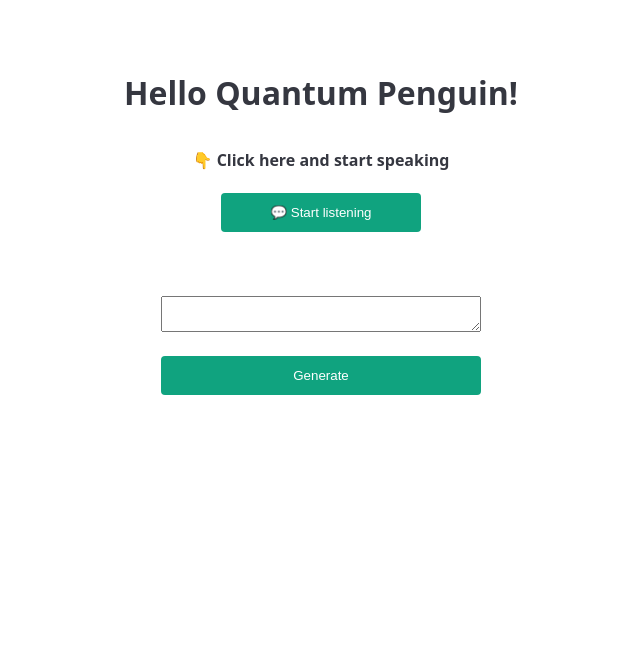
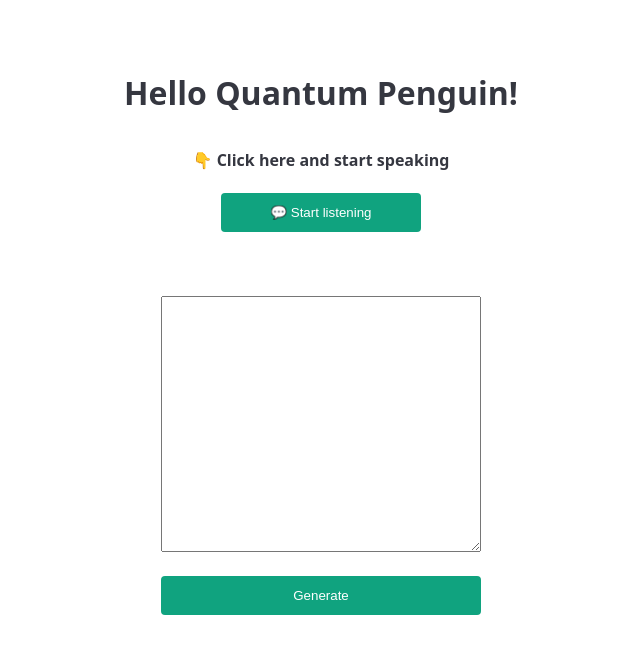
Before and after one commit to kexincchen/Teach-Robot-to-move, a Flask app: page / in a window 1280 px wide. Shown: the top 654 px of the page, without its empty margins (319-959 px from the left). Run offline with Flask 3, Linux system fonts and the light colour scheme.

Commit message:
expanded the textarea

```diff
--- a/static/css/main.css
+++ b/static/css/main.css
@@ -64,8 +64,8 @@ button {
 
 
 .output {
-  font-weight: bold;
   margin-top: 40px;
+  height: 250px;
 }
 
 .speech-container {
```
